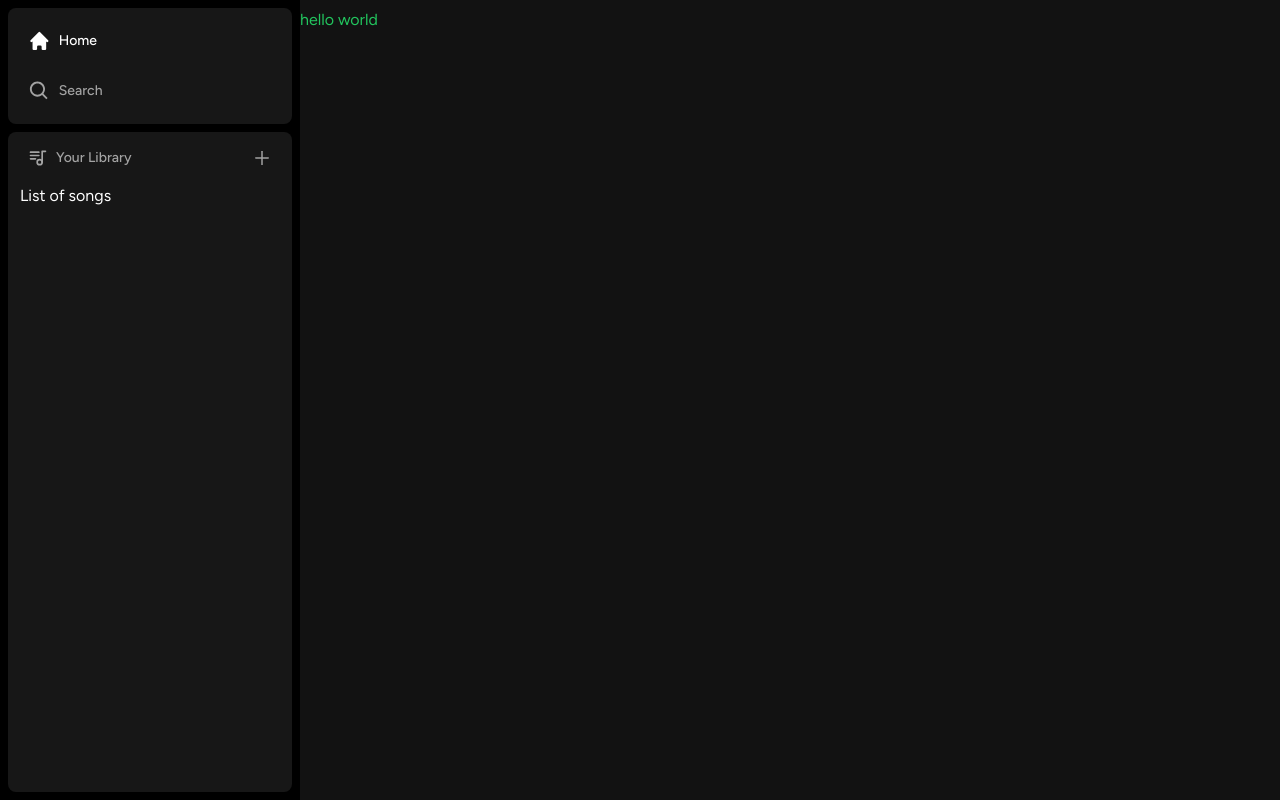
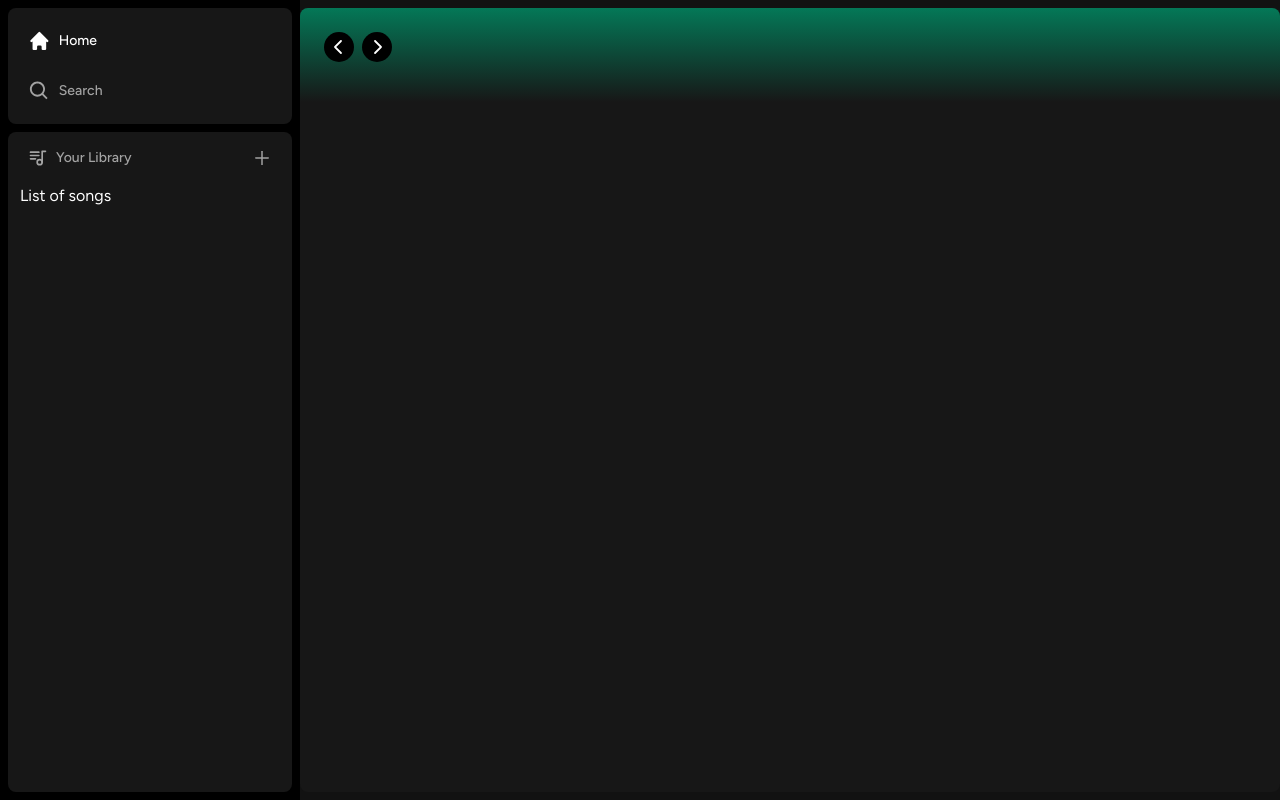
Before and after one commit to pipiag314/spotify_clone, a Next.js app: page / in a window 1280 px wide. Built offline with nearby package versions, Linux system fonts and the light colour scheme.

Commit message:
header layout markup and style

```diff
--- a/app/(site)/page.tsx
+++ b/app/(site)/page.tsx
@@ -1,6 +1,17 @@
+import Header from "../../components/Header"
 
 export default function Home() {
   return (
-    <h1 className="text-green-500">hello world</h1>
+    <div className="
+      bg-neutral-900
+      rounded-lg
+      overflow-y-auto
+      h-full
+      w-full
+    ">
+      <Header>
+        Header
+      </Header>
+    </div>
   )
 }
--- /dev/null
+++ b/components/Header.tsx
@@ -0,0 +1,65 @@
+"use client";
+import { useRouter } from "next/navigation";
+import { twMerge } from "tailwind-merge";
+import { RxCaretLeft, RxCaretRight } from "react-icons/rx"
+
+interface HeaderProps {
+  children: React.ReactNode;
+}
+
+const Header: React.FC<HeaderProps> = ({ children }) => {
+  const router = useRouter();
+
+  return (
+    <div className={twMerge(`
+        h-fit
+        bg-gradient-to-b
+        from-emerald-700
+        p-6
+    `)}>
+        <div className="
+            w-full
+            mb-4
+            flex
+            items-center
+            justify-between
+        ">
+            <div className="
+                hidden
+                md:flex
+                gap-x-2
+                items-center
+            ">
+                <button
+                onClick={() => router.back()}
+                className="
+                    rounded-full
+                    bg-black
+                    flex
+                    items-center
+                    justify-center
+                    hover:opacity-75
+                    transition
+                ">
+                    <RxCaretLeft className="text-white" size={30} />
+                </button>
+                <button
+                onClick={() => router.forward()}
+                className="
+                    rounded-full
+                    bg-black
+                    flex
+                    items-center
+                    justify-center
+                    hover:opacity-75
+                    transition
+                ">
+                    <RxCaretRight className="text-white" size={30} />
+                </button>
+            </div>
+        </div>
+    </div>
+  )
+};
+
+export default Header;
```
